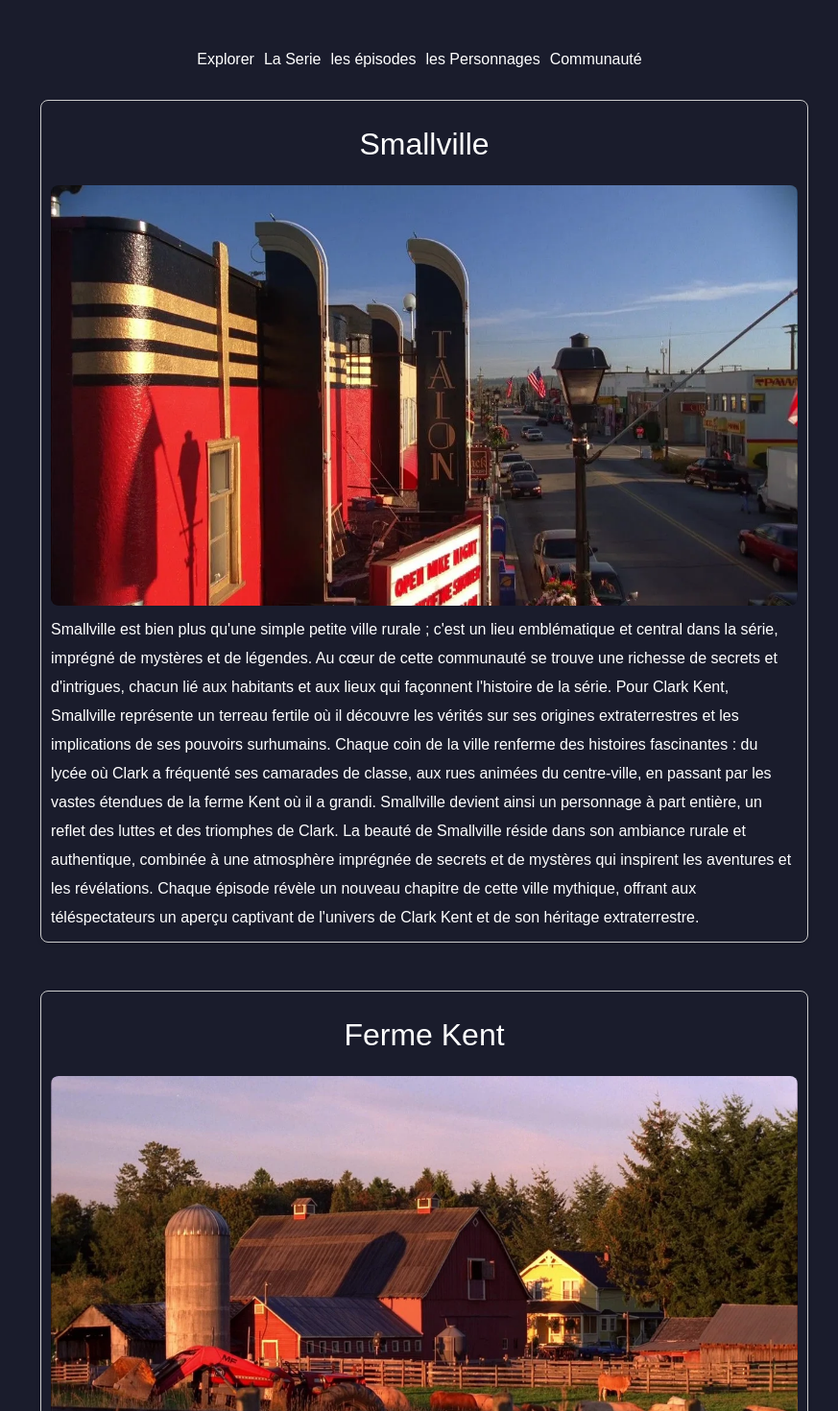
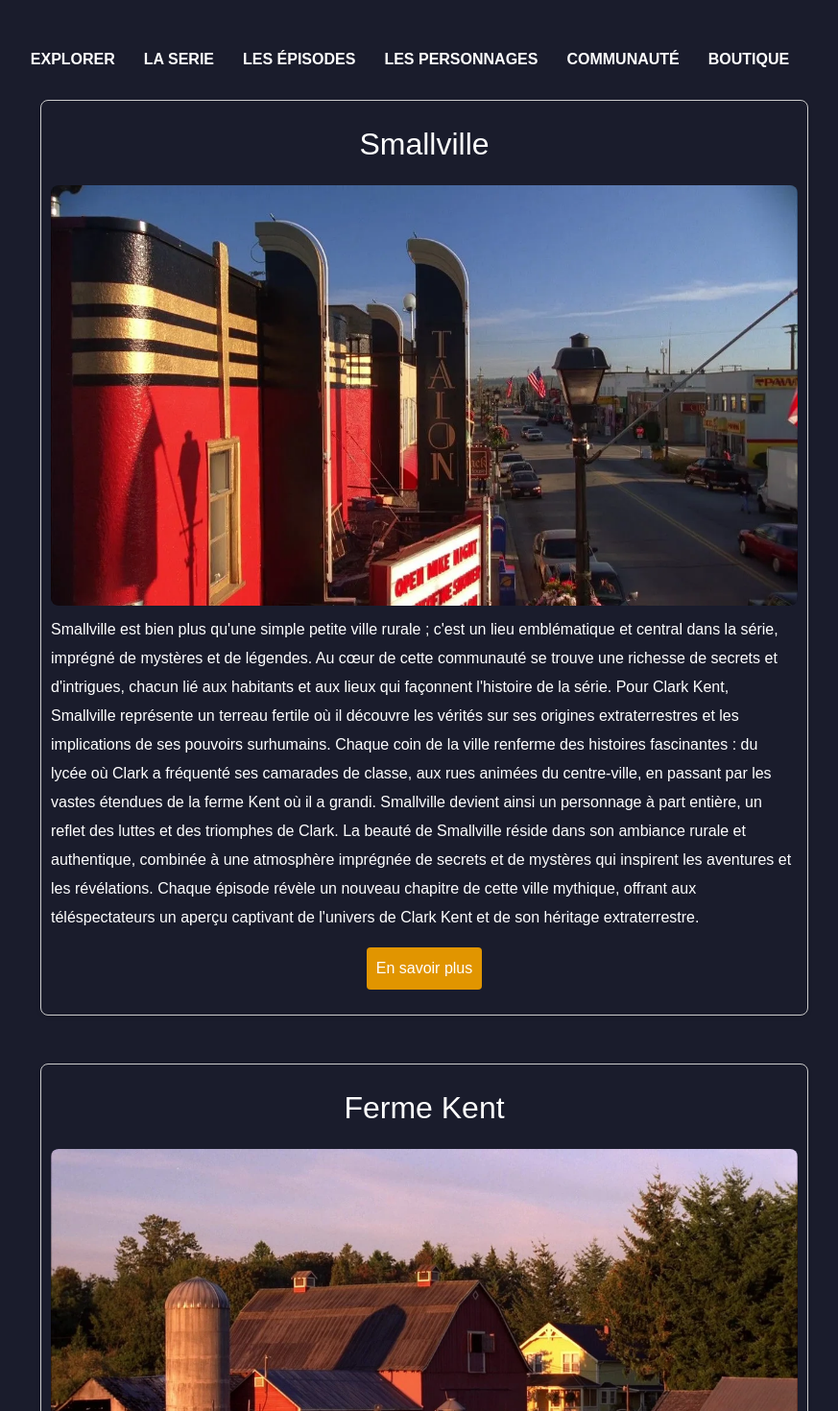
Before and after one commit to mokha95/smallville-projet, a React (Vite) app: page /PlaceList in a window 1280 px wide. Shown: the top 1470 px of the page at 96% size, without its empty margins (198-1071 px from the left). Built offline with nearby package versions, Linux system fonts and the light colour scheme.

Commit message:
modif button

```diff
--- a/src/App.jsx
+++ b/src/App.jsx
@@ -16,6 +16,7 @@ import Season2 from "./components/Season2/Season2";
 import Navigation from "./components/Navigation/Navigation";
 import Personnages from "./components/Personnages/Personnages";
 import PlaceList from "./components/PlaceList/PlaceList";
+import PlaceDetail from "./components/PlaceDetail/PlaceDetail";
 
 function App() {
   return (
@@ -32,6 +33,8 @@ function App() {
           <Route path="/Season3" Component={Season3} />
           <Route path="/Personnages" Component={Personnages} />
           <Route path="/PlaceList" Component={PlaceList} />
+          {/* <Route path="/PlaceDetail" Component={PlaceDetail} /> */}
+          <Route path="/place/:id" Component={PlaceDetail} />
           <Route path="*" element={<ErrorPage />} />
 
           {/* Ajoutez les autres routes ici */}
--- /dev/null
+++ b/src/components/Footer/Footer.css
@@ -0,0 +1,15 @@
+.footer {
+  /* background-color: #333; */
+  color: #fff;
+  padding: 20px 0;
+  text-align: center;
+}
+
+.footer-content {
+  max-width: 1200px;
+  margin: 0 auto;
+}
+
+.footer p {
+  font-size: 18px;
+}
--- /dev/null
+++ b/src/components/Footer/Footer.jsx
@@ -0,0 +1,13 @@
+import React from "react";
+import "./Footer.css";
+function Footer() {
+  return (
+    <footer className="footer">
+      <div className="footer-content">
+        <p>&copy; Votre Entreprise. Tous droits réservés.</p>
+      </div>
+    </footer>
+  );
+}
+
+export default Footer;
--- a/src/components/Home/Home.jsx
+++ b/src/components/Home/Home.jsx
@@ -1,9 +1,11 @@
 import React from "react";
 import "./Home.css";
 import SeasonsList from "../SeasonsList/SeasonsList";
+import Footer from "../Footer/Footer";
 
 function Home() {
   return (
+    <>
       <div className=" home-container">
         <h1 className="home-title">Bienvenue sur Smallville Memory Lane</h1>
         <p className="home-description">
@@ -12,6 +14,8 @@ function Home() {
         </p>
         <SeasonsList />
       </div>
+      <Footer />
+    </>
   );
 }
 
--- a/src/components/Navigation/Navigation.css
+++ b/src/components/Navigation/Navigation.css
@@ -4,6 +4,8 @@
   padding: 30px;
   display: flex;
   justify-content: center;
+  text-transform: uppercase;
+  font-weight: bold;
   /* align-items: center; */
 }
 
@@ -15,7 +17,7 @@
 
 .navigation-item {
   display: inline;
-  margin-right: 10px;
+  margin-right: 30px;
 }
 
 .navigation-link {
--- a/src/components/Navigation/Navigation.jsx
+++ b/src/components/Navigation/Navigation.jsx
@@ -31,6 +31,11 @@ const Navigation = () => {
             Communauté
           </Link>
         </li>
+        <li className="navigation-item">
+          <Link to="/community" className="navigation-link">
+            Boutique
+          </Link>
+        </li>
       </ul>
     </nav>
   );
--- a/src/components/PlaceDetail/PlaceDetail.jsx
+++ b/src/components/PlaceDetail/PlaceDetail.jsx
@@ -1,14 +1,21 @@
 import "./PlaceDetail.css";
 import { useState } from "react";
 
-export default function PlaceDetail({ name, description, imageUrl }) {
-  const [showDetauls, setShowDetails] = useState(false);
+export default function PlaceDetail({
+  showdetails,
+  name,
+  description,
+  imageUrl,
+}) {
   return (
     <>
-      <h1>Place details</h1>
-      <h2>{name}</h2>
-      <p>{description}</p>
-      <img src={imageUrl} alt="" />
+      {showdetails && (
+        <div>
+          <h1>{name}</h1>
+          <img src={imageUrl} alt={name} />
+          <p>{description}</p>
+        </div>
+      )}
     </>
   );
 }
--- a/src/components/PlaceList/PlaceList.css
+++ b/src/components/PlaceList/PlaceList.css
@@ -39,3 +39,16 @@
 .paragrapheDescription {
   line-height: 30px;
 }
+.btnInfos {
+  display: flex;
+  justify-content: center;
+  padding: 16px;
+}
+.btnDetail {
+  color: #fff;
+  padding: 10px;
+  background: #e19500;
+  border-radius: 4px;
+  border: none;
+  text-align: center;
+}
--- a/src/components/PlaceList/PlaceList.jsx
+++ b/src/components/PlaceList/PlaceList.jsx
@@ -1,6 +1,6 @@
 import React from "react";
 import "./PlaceList.css";
-
+import { Link } from "react-router-dom";
 import smallville2 from "../../assets/img/lieux/leTalonSmallville.webp";
 import DailyPlanet from "../../assets/img/lieux/Daily-Planet-Smallville.webp";
 import HighSchoolSmallville from "../../assets/img/lieux/Smallville_second_high_school (1).webp";
@@ -8,6 +8,7 @@ import Metropolis from "../../assets/img/lieux/Metropolis2013.webp";
 import LuthorCorp from "../../assets/img/lieux/luthorCorp.webp";
 import FermeDesKent from "../../assets/img/lieux/Ferme_des_Kent_.webp";
 import PlaceDetail from "../PlaceDetail/PlaceDetail";
+import { useState } from "react";
 
 // placesData.js
 
@@ -76,6 +77,11 @@ const placesData = [
 ];
 
 export default function PlaceList() {
+  const [showdetails, setShowDetails] = useState(false);
+
+  function handleClickBtn() {
+    setShowDetails(!showdetails);
+  }
   return (
     <div className="center-container">
       <div className="place-list">
@@ -84,8 +90,22 @@ export default function PlaceList() {
             {/* Affiche le composant PlaceDetail avec les props appropriées */}
 
             <h2 className="text-center p-3">{places.name}</h2>
+
             <img src={places.imageUrl} alt={places.name} />
             <p className="paragrapheDescription">{places.description}</p>
+            <div className="btnInfos">
+              <Link to={`/place/${places.id}`}>
+                <button onClick={handleClickBtn} className="btnDetail">
+                  En savoir plus
+                </button>
+              </Link>
+            </div>
+            <PlaceDetail
+              showdetails={showdetails}
+              name={places.name}
+              description={places.description}
+              imageUrl={places.imageUrl}
+            />
           </div>
         ))}
       </div>
```
Lines whose indentation alone changed are shown as unchanged.
